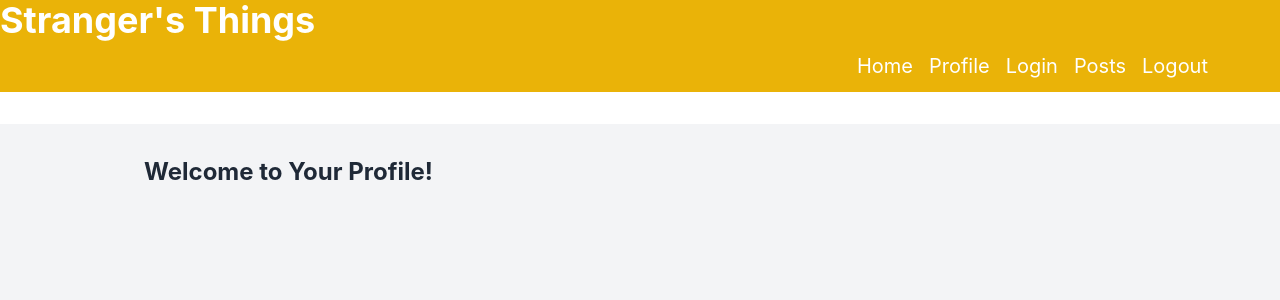
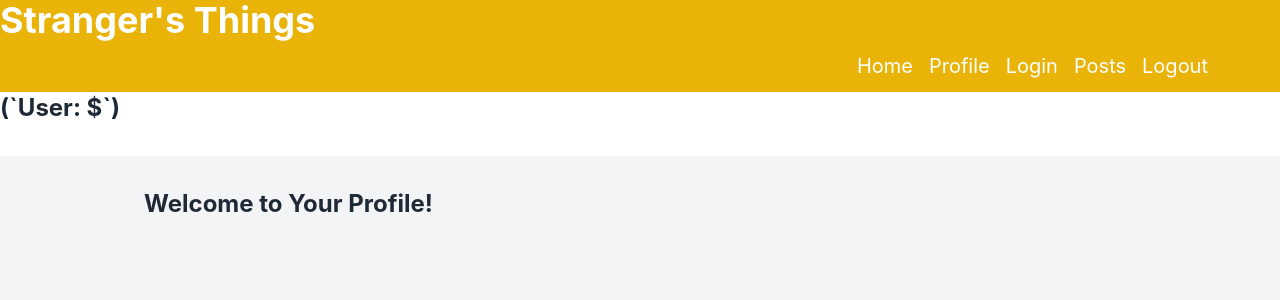
Before and after one commit to Harlang32/Strangersthings, a React (Vite) app: page /profile in a window 1280 px wide. Shown: the top 300 px of the page. Built offline with nearby package versions, Linux system fonts and the light colour scheme.

Commit message:
Updating Profile

```diff
--- a/src/Components/Profile.jsx
+++ b/src/Components/Profile.jsx
@@ -6,6 +6,7 @@ const Profile = () => {
 
     return (
       <>
+      <div className="text-2xl font-bold text-gray-800 mb-8">(`User: ${username}`)</div>
         <div className="text-2xl font-bold text-gray-800 mb-8">
 
         </div>
```
